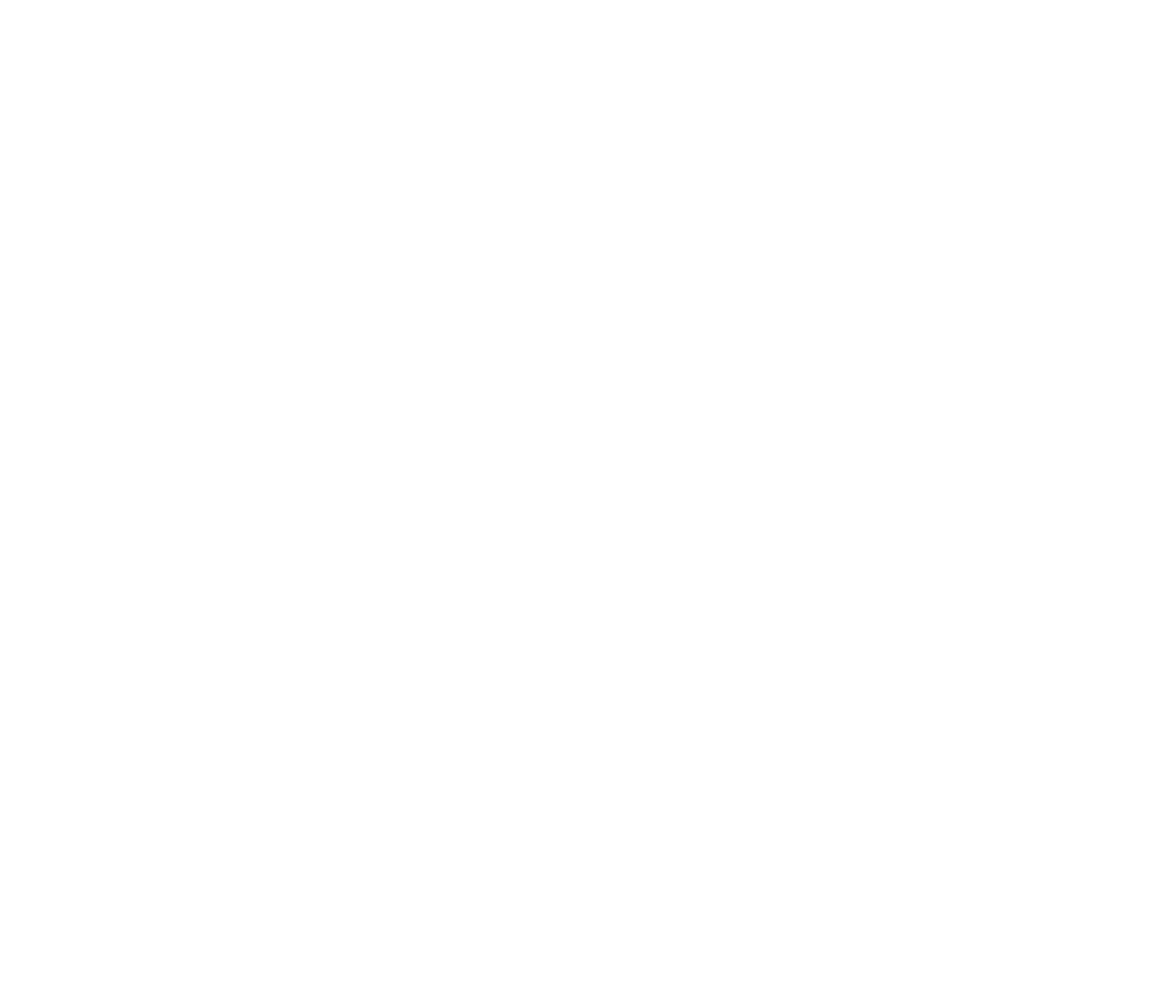
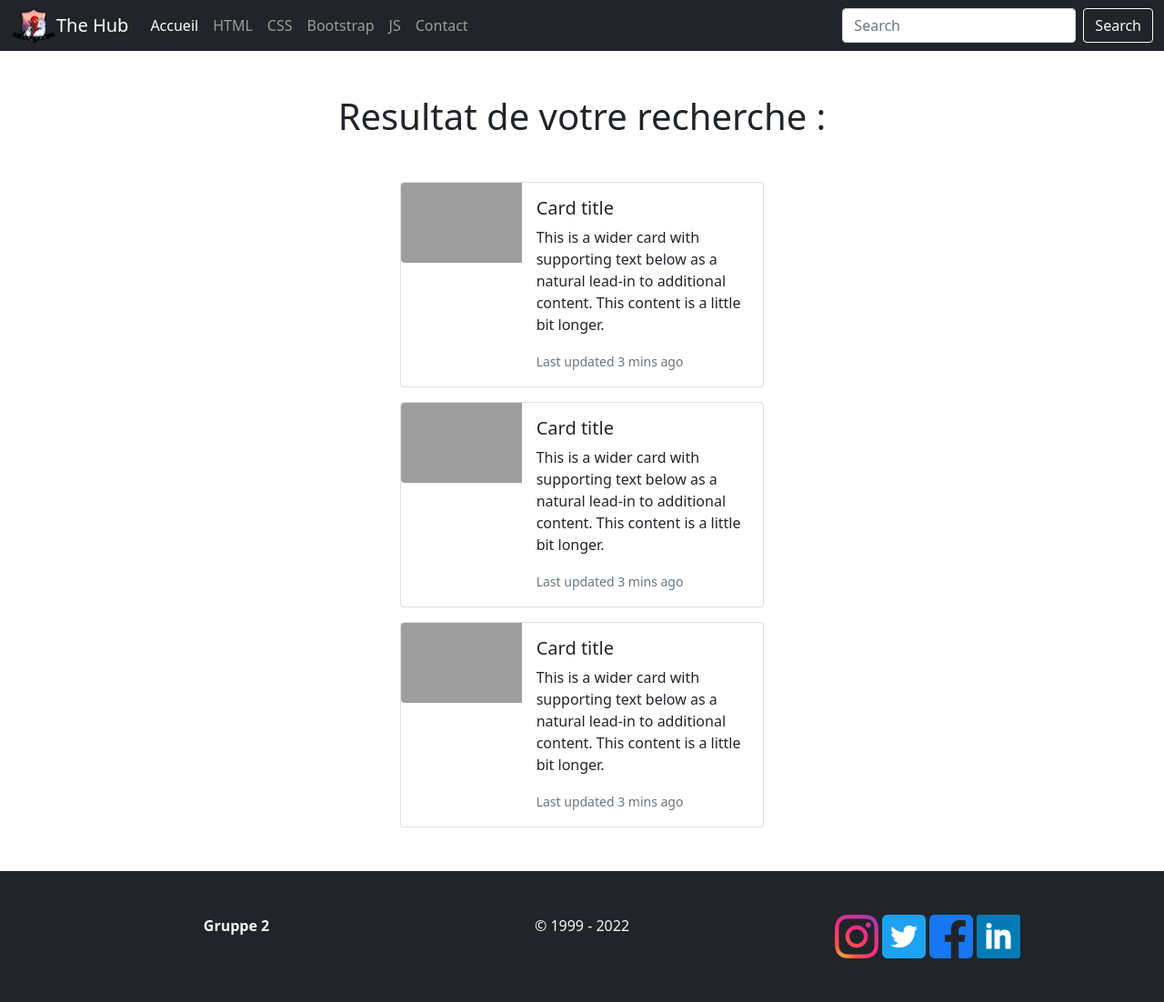
Before and after one commit to LeefEUW/projetBoots, a plain HTML site: page search.html in a window 1280 px wide. Shown: the whole page at 91% size. Before the commit the page ends 800 px from the top, so only its background shows below. Drawn offline with nearby package versions, Linux system fonts and the light colour scheme; grey boxes are pictures that could not be loaded.

```diff
--- a/search.html
+++ b/search.html
@@ -0,0 +1,130 @@
+<!doctype html>
+<html lang="en">
+
+<head>
+
+    <meta charset="utf-8">
+    <meta name="viewport" content="width=device-width, initial-scale=1">
+
+    <link href="https://cdn.jsdelivr.net/npm/bootstrap@5.1.3/dist/css/bootstrap.min.css" rel="stylesheet" integrity="sha384-1BmE4kWBq78iYhFldvKuhfTAU6auU8tT94WrHftjDbrCEXSU1oBoqyl2QvZ6jIW3" crossorigin="anonymous">
+
+    <title>The Hub : Cours bootstrap : les bases</title>
+    <link rel="icon" type="image/png" href="./Images/Ecusson_ADRAR.png" />
+</head>
+
+<body>
+    <header>
+        <nav class="navbar navbar-expand-lg navbar-dark bg-dark">
+            <div class="container-fluid">
+                <img src="./Images/Ecusson_ADRAR.png" alt="" height="40">
+                <a class="navbar-brand" href="#">The Hub</a>
+                <button class="navbar-toggler" type="button" data-bs-toggle="collapse" data-bs-target="#navbarSupportedContent" aria-controls="navbarSupportedContent" aria-expanded="false" aria-label="Toggle navigation">
+            <span class="navbar-toggler-icon"></span>
+        </button>
+                <div class="collapse navbar-collapse" id="navbarSupportedContent">
+                    <ul class="navbar-nav me-auto mb-2 mb-lg-0">
+                        <li class="nav-item">
+                            <a class="nav-link active" aria-current="page" href="index.html">Accueil</a>
+                        </li>
+                        <li class="nav-item">
+                            <a class="nav-link" href="html.html">HTML</a>
+                        </li>
+                        <li class="nav-item">
+                            <a class="nav-link" href="css.html">CSS</a>
+                        </li>
+                        <li class="nav-item">
+                            <a class="nav-link" href="bootstrap.html">Bootstrap</a>
+                        </li>
+                        <li class="nav-item">
+                            <a class="nav-link" href="js.html">JS</a>
+                        </li>
+                        <li class="nav-item">
+                            <a class="nav-link" href="contact.html">Contact</a>
+                        </li>
+                    </ul>
+                    <form class="d-flex">
+                        <input class="form-control me-2" type="search" placeholder="Search" aria-label="Search">
+                        <a href="search.html"><button class="btn btn-outline-light" type="button">Search</button></a>
+                    </form>
+                </div>
+            </div>
+        </nav>
+    </header>
+    <div>
+        <h1 class="mt-5 text-center">Resultat de votre recherche :</h1>
+    </div class="container-fluid">
+    <div class="mx-auto" style="width: 400px;">
+        <div class="card mt-5 mb-3" style="max-width: 540px;">
+            <div class="row g-0">
+                <div class="col-md-4">
+                    <img src="https://picsum.photos/id/237/536/354" class="img-fluid rounded-start" alt="...">
+                </div>
+                <div class="col-md-8">
+                    <div class="card-body">
+                        <h5 class="card-title">Card title</h5>
+                        <p class="card-text">This is a wider card with supporting text below as a natural lead-in to additional content. This content is a little bit longer.</p>
+                        <p class="card-text"><small class="text-muted">Last updated 3 mins ago</small></p>
+                    </div>
+                </div>
+            </div>
+        </div>
+    </div>
+    <div class="mx-auto" style="width: 400px;">
+        <div class="card mb-3" style="max-width: 540px;">
+            <div class="row g-0">
+                <div class="col-md-4">
+                    <img src="https://picsum.photos/id/237/536/354" class="img-fluid rounded-start" alt="...">
+                </div>
+                <div class="col-md-8">
+                    <div class="card-body">
+                        <h5 class="card-title">Card title</h5>
+                        <p class="card-text">This is a wider card with supporting text below as a natural lead-in to additional content. This content is a little bit longer.</p>
+                        <p class="card-text"><small class="text-muted">Last updated 3 mins ago</small></p>
+                    </div>
+                </div>
+            </div>
+        </div>
+    </div>
+    <div class="mx-auto" style="width: 400px;">
+        <div class="card mb-3" style="max-width: 540px;">
+            <div class="row g-0">
+                <div class="col-md-4">
+                    <img src="https://picsum.photos/id/237/536/354" class="img-fluid rounded-start" alt="...">
+                </div>
+                <div class="col-md-8">
+                    <div class="card-body">
+                        <h5 class="card-title">Card title</h5>
+                        <p class="card-text">This is a wider card with supporting text below as a natural lead-in to additional content. This content is a little bit longer.</p>
+                        <p class="card-text"><small class="text-muted">Last updated 3 mins ago</small></p>
+                    </div>
+                </div>
+            </div>
+        </div>
+    </div>
+    </div>
+    <footer>
+        <div class="container-fluid bg-dark text-light " id="about ">
+            <div class="container ">
+                <div class="row mt-5 py-5  text-center ">
+                    <div class="col ">
+                        <p><strong>Gruppe 2</strong></p>
+                    </div>
+                    <div class="col ">
+                        <p>&copy; 1999 - 2022</p>
+                    </div>
+                    <div class="col ">
+                        <a href="# "> <img src="./Images/insta.png "></a>
+                        <a href="# "><img src="./Images/twitter.png "></a>
+                        <a href="# "><img src="./Images/facebook.png "></a>
+                        <a href="# "><img src="./Images/linkedin.png "></a>
+                    </div>
+                </div>
+            </div>
+        </div>
+    </footer>
+    <script src="https://cdn.jsdelivr.net/npm/bootstrap@5.1.3/dist/js/bootstrap.bundle.min.js " integrity="sha384-ka7Sk0Gln4gmtz2MlQnikT1wXgYsOg+OMhuP+IlRH9sENBO0LRn5q+8nbTov4+1p " crossorigin="anonymous "></script>
+    </div>
+    </footer>
+</body>
+
+</html>
```
Also changed, not shown: Cours/cours_bootstrap.html (+13 -13 lines), Cours/cours_css.html (+7 -7 lines), Cours/cours_html.html (+14 -15 lines), Cours/cours_js.html (+5 -5 lines), bootstrap.html (+2 -2 lines), contact.html (+2 -2 lines), css.html (+2 -2 lines), html.html (+3 -7 lines), index.css (added, +7 -0 lines), index.html (+8 -43 lines), js.html (+2 -2 lines), sent.html (+2 -2 lines).
